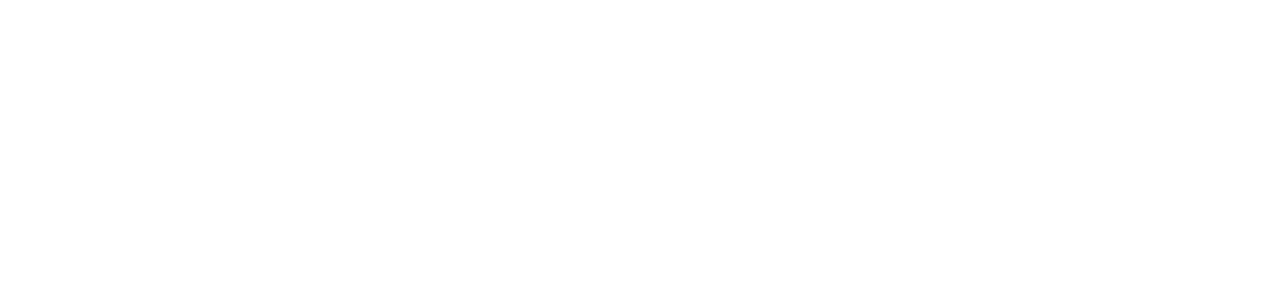
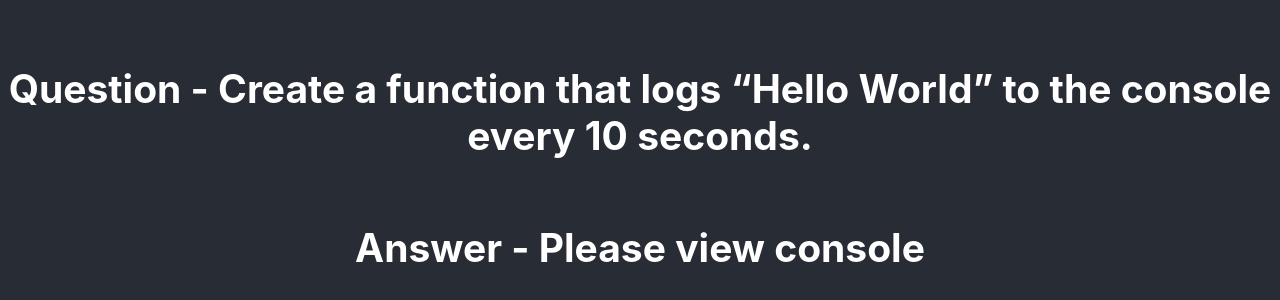
Before and after one commit to Loganfrye714/Loganfrye714-circle-assessment, a React (Create React App) app: page /questionOne in a window 1280 px wide. Before the commit this address had no page. Shown: the part 232-532 px from the top of the page. Built offline with nearby package versions, Linux system fonts and the light colour scheme.

Commit message:
question one done

```diff
--- a/src/Screens/questionOne.js
+++ b/src/Screens/questionOne.js
@@ -1,7 +1,20 @@
 import React from "react";
 
 function questionOne() {
-  return <div></div>;
+  function printHelloWorld() {
+    console.log("Hello World");
+  }
+  setInterval(printHelloWorld, 10000);
+
+  return (
+    <div className="App-header">
+      <h2>
+        Question - Create a function that logs “Hello World” to the console
+        every 10 seconds.
+      </h2>
+      <h2>Answer - Please view console</h2>
+    </div>
+  );
 }
 
 export default questionOne;
```
Also changed, not shown: src/Screens/questionFour.js (+6 -1 lines).
